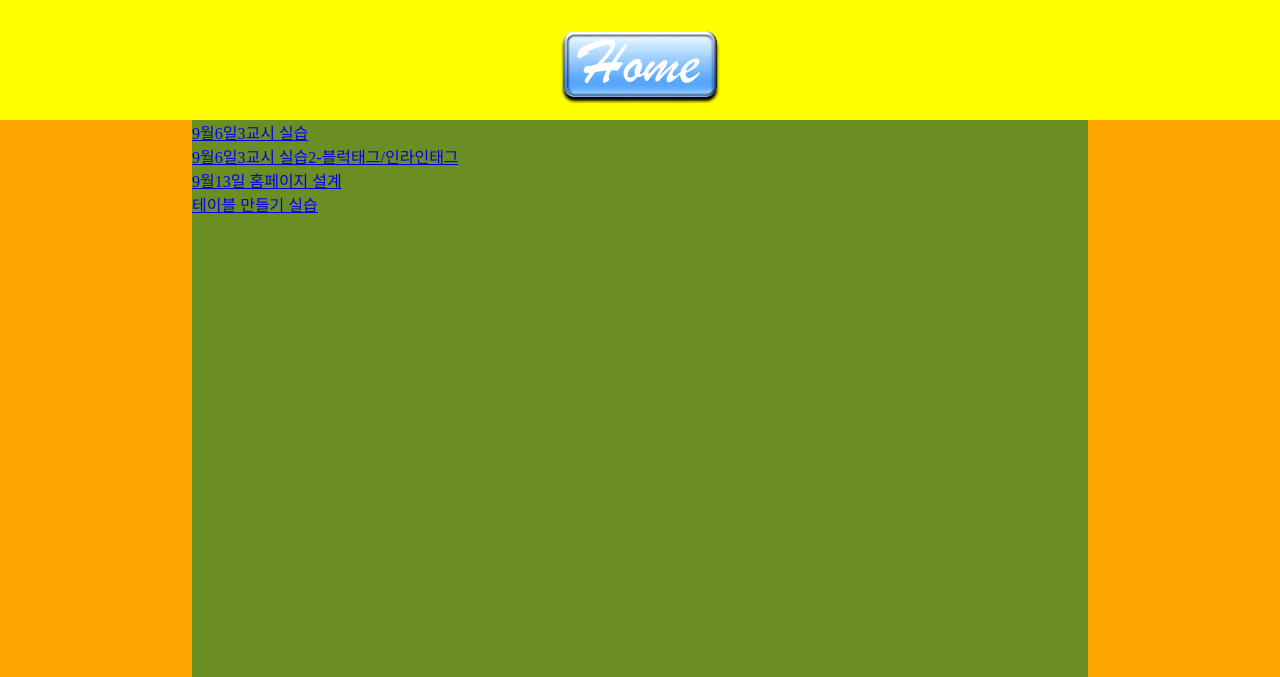
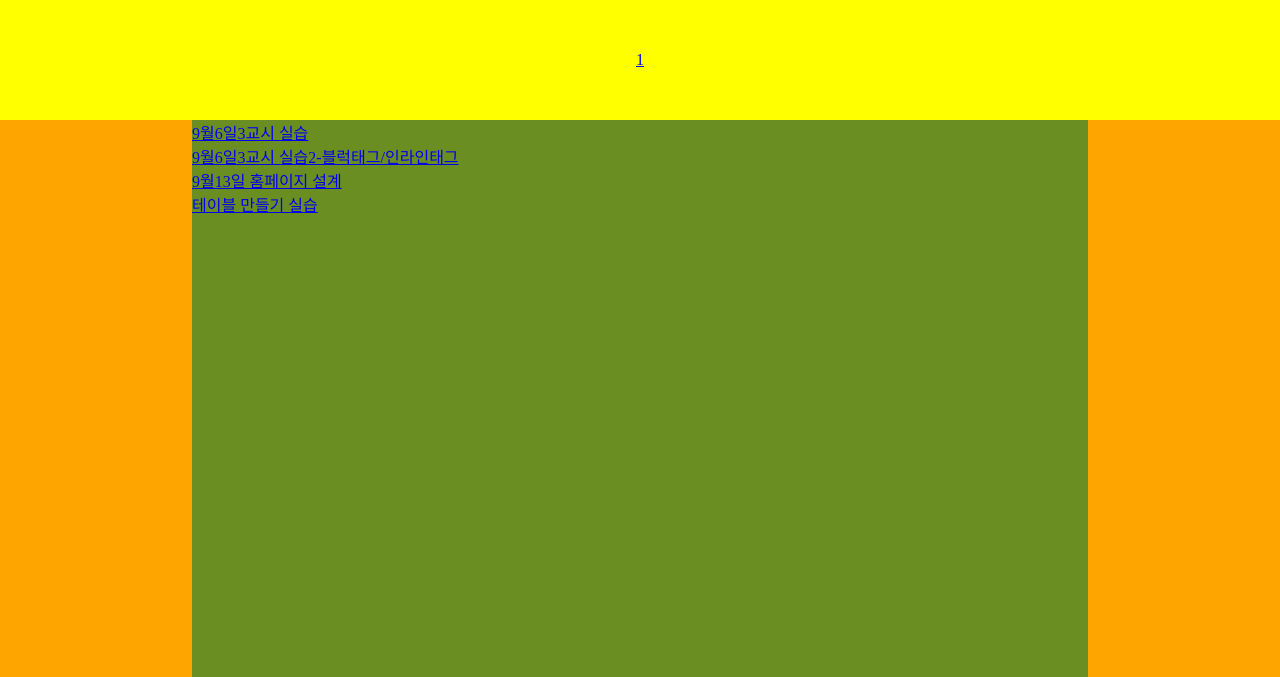
Before and after one commit to dooa369/dooa, a plain HTML site: page index.html in a window 1280 px wide. Shown: the top 677 px of the page. Drawn offline with Linux system fonts and the light colour scheme.

Commit message:
9월20일

```diff
--- a/index.html
+++ b/index.html
@@ -15,7 +15,7 @@
     </style>
 </head>
 <body>
-    <header><table align="center"><tr><td><img src="/img/home.png" alt="" height="150"></td></tr></table></header>
+    <header><table align="center"><tr><td><a href="index.html">1</a></td></tr></table></header>
     <nav><img src="img/고슴도치.jfif" alt="" width="288"></nav>
     <section><a href="9월6일3교시.html">9월6일3교시 실습</a>
         <br><a href="9월6일3교시2.html">9월6일3교시 실습2-블럭태그/인라인태그</a>
```
